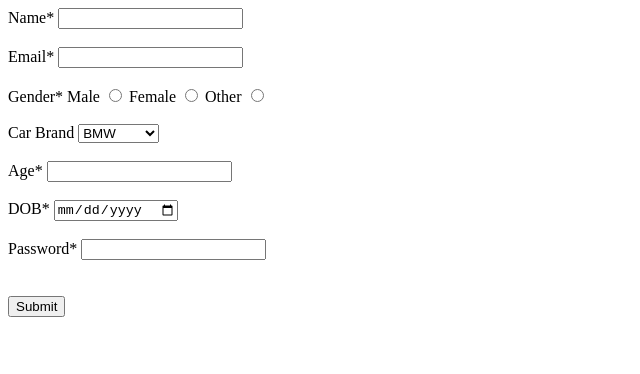
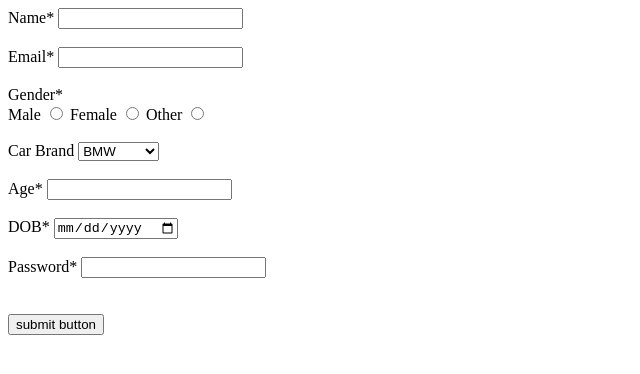
Before and after one commit to acciojob/signup-form-car-UdbhavSrivastava27, a website: page main.html in a window 1280 px wide. Shown: the whole page, without its empty margins (0-640 px from the left). Drawn offline with Linux system fonts and the light colour scheme.

Commit message:
created a submission

```diff
--- a/main.html
+++ b/main.html
@@ -18,6 +18,7 @@
   <br>
   <br>
   <lable for ="gender">Gender*</lable>
+		 <br>
   <label for="male">Male</label>
   <input type="radio" id="male" name="gender" value="male" required>
 
@@ -52,7 +53,7 @@
    <br><br>
    <br>
 
-   <button type="submit" !important>Submit</button>
+   <button type="submit" !important>submit button</button>
 </form>
     <script type="text/javascript" src="./script.js">
 </script>
```
